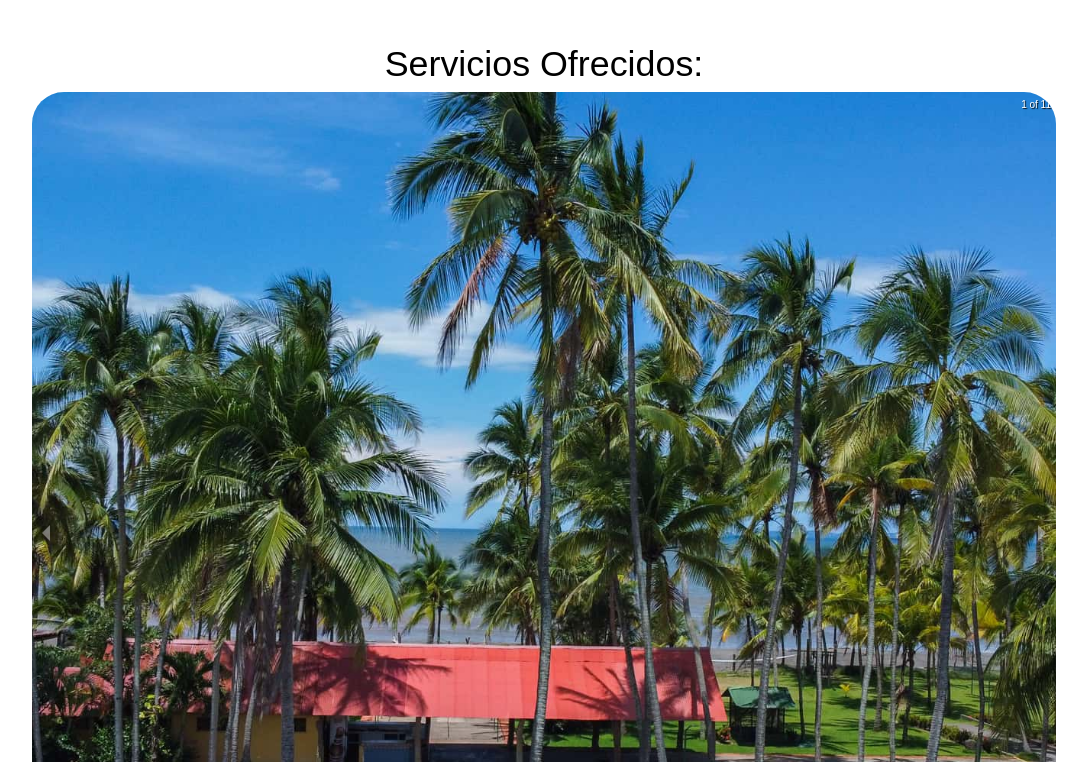
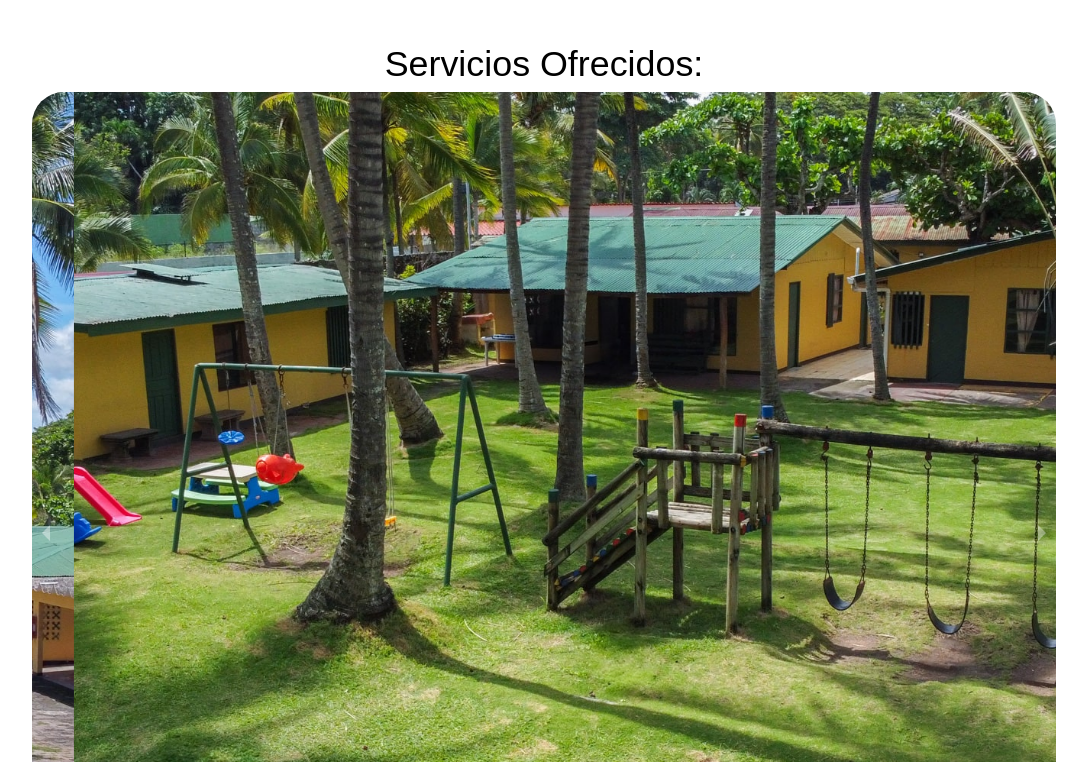
Before and after one commit to 2GAF/Cabinas_San_Isidro, a React (Vite) app: page / in a window 1280 px wide. Shown: the part 1878-2640 px from the top of the page, without its empty margins (96-1183 px from the left). Built offline with nearby package versions, Linux system fonts and the light colour scheme; a web font is replaced by a local one.

Commit message:
ajustes en configuracion de carrusel

```diff
--- a/src/components/Carrusel.jsx
+++ b/src/components/Carrusel.jsx
@@ -32,7 +32,7 @@ export function Carrusel() {
 
   return (
 
-    <Carousel showThumbs={false} showArrows={true}  interval={2000} infiniteLoop={true} stopOnHover={false}>
+    <Carousel showThumbs={false} showArrows={true} autoPlay={true} interval={2000} infiniteLoop={true} stopOnHover={true} showStatus={false}>
       {imgs.map(element =>
         (
           <div key={element.id} className='xl:h-[55rem] md:h-[30rem] sm:[20rem] h-full'>
```
